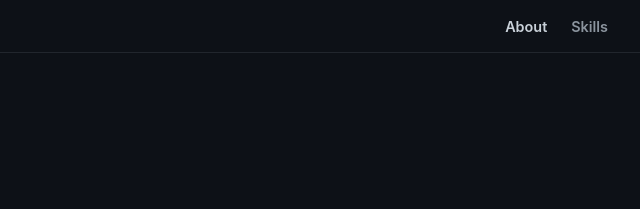
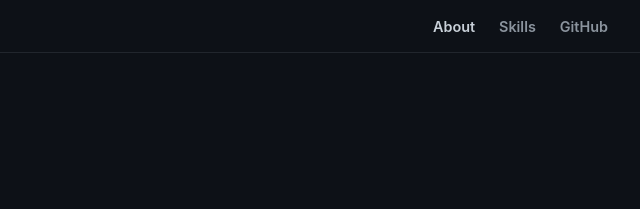
Before and after one commit to AnthonyPearsonVU/AnthonyPearsonVU.github.io, a plain HTML site: page docs/about.html in a window 1280 px wide. Shown: the top 209 px of the page, 640-1280 px from the left. Drawn offline with Linux system fonts and the light colour scheme.

Commit message:
feat: Add action

```diff
--- a/docs/about.html
+++ b/docs/about.html
@@ -99,6 +99,7 @@
     <nav>
       <a class="active" href="about.html">About</a>
       <a href="skills.html">Skills</a>
+      <a href="https://github.com/AnthonyPearsonVU/AnthonyPearsonVU.github.io" target="_blank" rel="noopener">GitHub</a>
     </nav>
   </header>
 
```
Also changed, not shown: docs/index.html (+1 -0 lines), docs/skills.html (+1 -0 lines), 1 other file.
